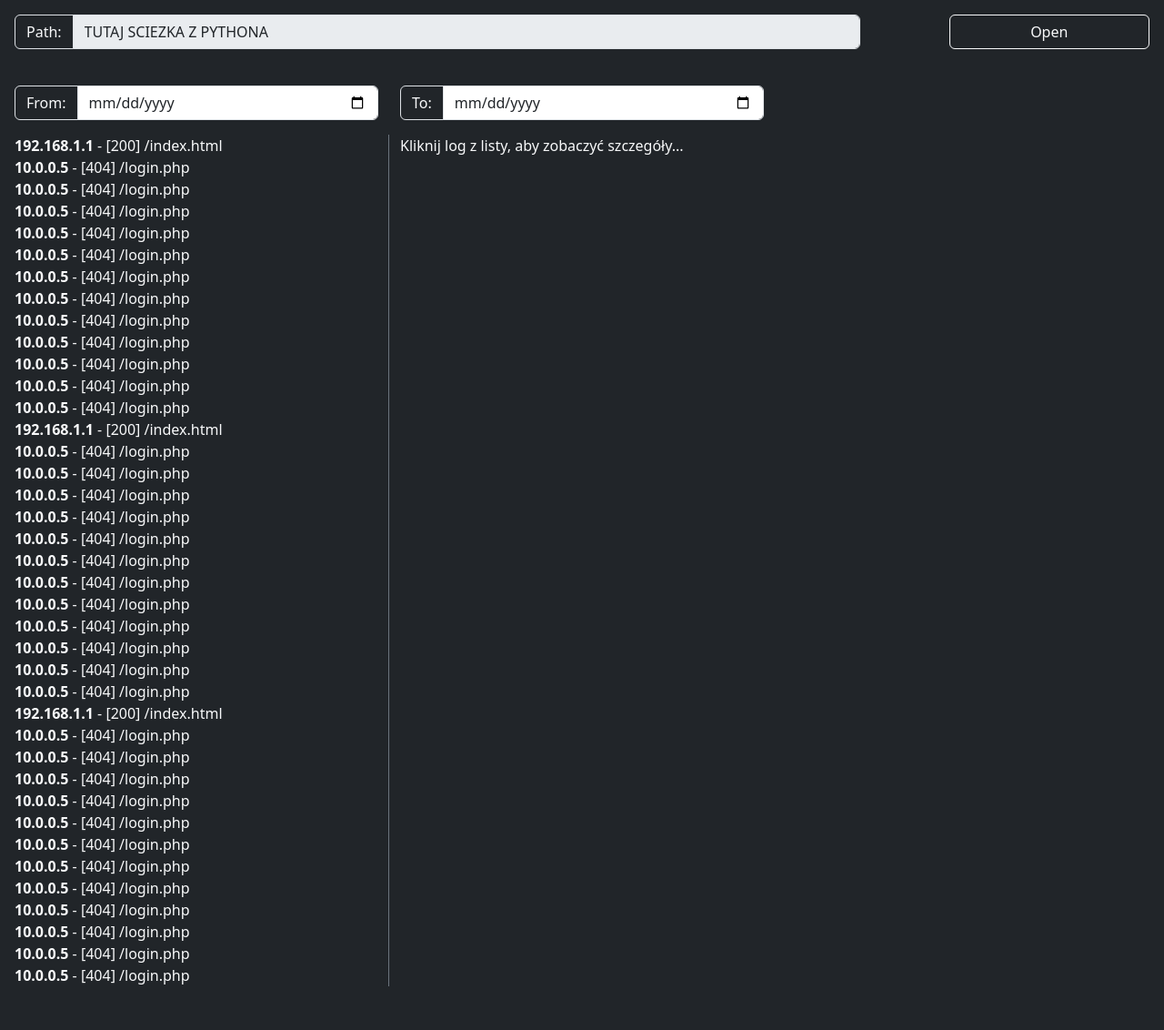
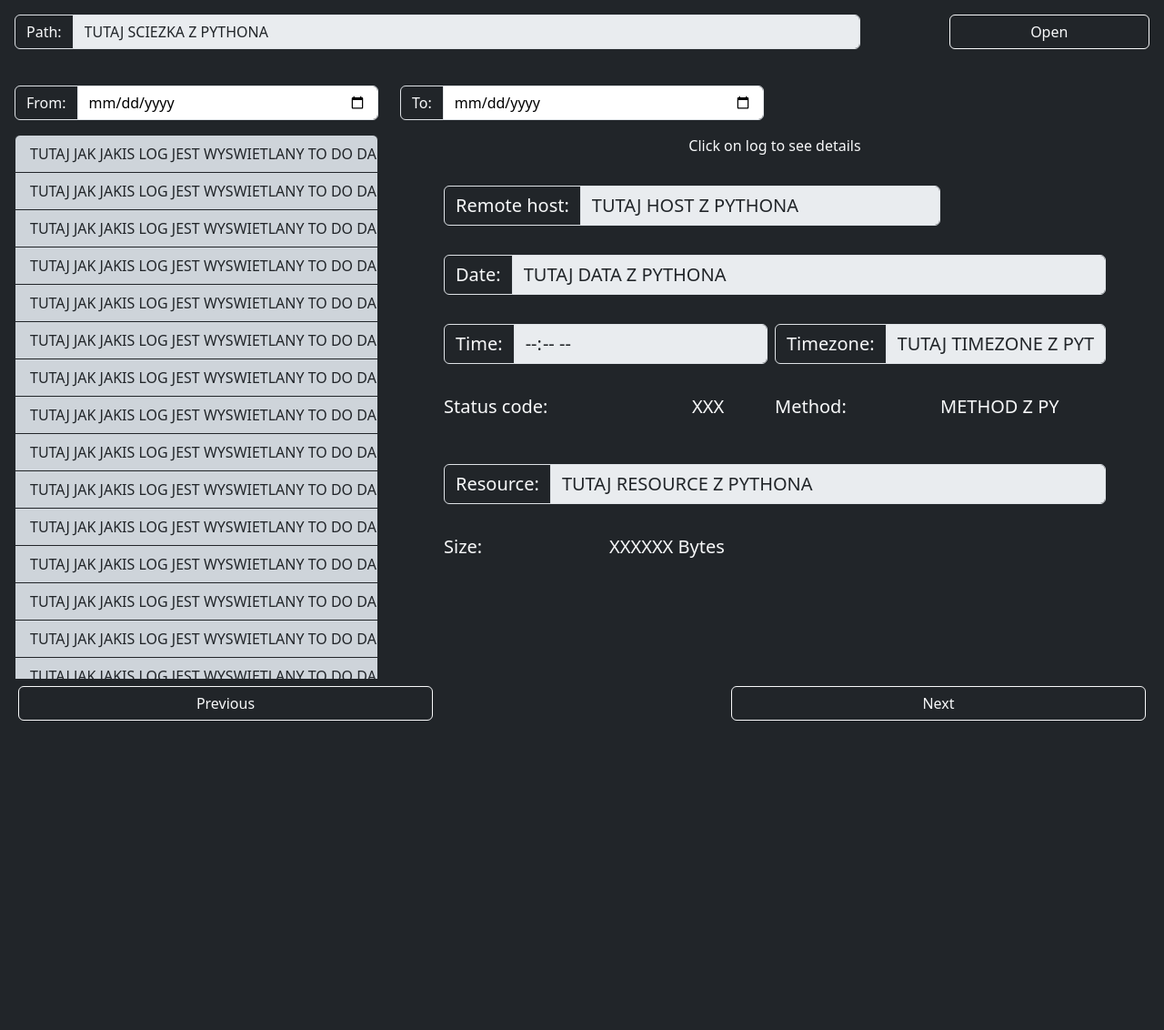
Before and after one commit to Matixy/golinski-zadrozny-grupa-4-jezyki-skryptowe-python, a Flask app: page / in a window 1280 px wide. Shown: the whole page at 91% size. After the commit the page ends 792 px from the top, so only its background shows below. Run offline with Flask 3, Linux system fonts and the light colour scheme; some libraries are stand-ins or nearby versions.

Commit message:
gui update

```diff
--- a/Lista8/src/gui/templates/detail.html
+++ b/Lista8/src/gui/templates/detail.html
@@ -1,13 +1,117 @@
 <div>
-    <h2>Szczegóły Loga</h2>
-    <p><strong>Adres hosta (IP):</strong> {{ log.ip }}</p>
-    <p><strong>Data:</strong> {{ log.data }}</p>
-    <p><strong>Metoda:</strong> {{ log.metoda }}</p>
-    <p><strong>URI:</strong> {{ log.uri }}</p>
+  <div class="d-flex flex-column">
+    <div class="mx-5 my-3">
+      <div class="input-group align-self-start w-75">
+        <span
+          class="input-group-text bg-dark text-light fs-5 fw-medium"
+          id="basic-addon3"
+          >Remote host:</span
+        >
+        <input
+          type="text"
+          class="form-control fs-5"
+          aria-describedby="basic-addon3 basic-addon4"
+          aria-label="log-remote-host"
+          disabled
+          readonly
+          value="TUTAJ HOST Z PYTHONA"
+        />
+      </div>
+    </div>
+    <div class="mx-5 my-3">
+      <div class="input-group align-self-start w-100">
+        <span
+          class="input-group-text bg-dark text-light fs-5 fw-medium"
+          id="basic-addon3"
+          >Date:</span
+        >
+        <input
+          type="text"
+          class="form-control fs-5"
+          aria-describedby="basic-addon3 basic-addon4"
+          aria-label="log-date"
+          disabled
+          readonly
+          value="TUTAJ DATA Z PYTHONA"
+        />
+      </div>
+    </div>
+    <div class="row mx-5 my-3">
+      <div class="col col-6 text-start pe-2 ps-0">
+        <div class="input-group align-self-start">
+          <span
+            class="input-group-text bg-dark text-light fs-5 fw-medium"
+            id="basic-addon3"
+            >Time:</span
+          >
+          <input
+            type="time"
+            class="form-control fs-5"
+            aria-describedby="basic-addon3 basic-addon4"
+            aria-label="log-time"
+            disabled
+            readonly
+            value="TUTAJ TIME Z PYTHONA"
+          />
+        </div>
+      </div>
 
-    <p><strong>Status:</strong>
-        <span style="color: {% if log.status == 200 %}green{% else %}red{% endif %}; font-weight: bold;">
-            {{ log.status }}
-        </span>
-    </p>
+      <div class="col col-6 text-start p-0">
+        <div class="input-group align-self-start col-6">
+          <span
+            class="input-group-text bg-dark text-light fs-5 fw-medium"
+            id="basic-addon3"
+            >Timezone:</span
+          >
+          <input
+            type="text"
+            class="form-control fs-5"
+            aria-describedby="basic-addon3 basic-addon4"
+            aria-label="log-timezone"
+            disabled
+            readonly
+            value="TUTAJ TIMEZONE Z PYTHONA"
+          />
+        </div>
+      </div>
+    </div>
+    <div class="row mx-5 my-3">
+      <div class="col col-6 text-start p-0">
+        <div class="d-flex justify-content-between">
+            <p class="fs-5 fw-medium w-75">Status code:</p>
+            <p class="fs-5 w-25">XXX</p>
+        </div>
+      </div>
+
+      <div class="col col-6 text-start p-0">
+        <div class="d-flex justify-content-between">
+            <p class="fs-5 fw-medium w-50">Method:</p>
+            <p class="fs-5 w-50">METHOD Z PY</p>
+        </div>
+      </div>
+    </div>
+    <div class="mx-5 my-3">
+      <div class="input-group align-self-start w-100">
+        <span
+          class="input-group-text bg-dark text-light fs-5 fw-medium"
+          id="basic-addon3"
+          >Resource:</span
+        >
+        <input
+          type="text"
+          class="form-control fs-5 overflow-auto"
+          aria-describedby="basic-addon3 basic-addon4"
+          aria-label="log-date"
+          disabled
+          readonly
+          value="TUTAJ RESOURCE Z PYTHONA"
+        />
+      </div>
+    </div>
+    <div class="row mx-5 my-3">
+      <div class="text-start d-flex p-0">
+        <p class="fs-5 fw-medium w-25">Size:</p>
+        <p class="fs-5">XXXXXX Bytes</p>
+      </div>
+  </div>
 </div>
--- a/Lista8/src/gui/templates/error.html
+++ b/Lista8/src/gui/templates/error.html
@@ -0,0 +1,10 @@
+<div class="toast active" role="alert" aria-live="assertive" aria-atomic="true">
+  <div class="toast-header bg-danger">
+    <img src="..." class="rounded me-2" alt="...">
+    <strong class="me-auto">ERROR NAME</strong>
+    <button type="button" class="btn-close" data-bs-dismiss="toast" aria-label="Close"></button>
+  </div>
+  <div class="toast-body danger-emphasis">
+    ERROR VALUE
+  </div>
+</div>
--- a/Lista8/src/gui/templates/footer.html
+++ b/Lista8/src/gui/templates/footer.html
@@ -1,11 +1,11 @@
 <div>
   <div class="container-fluid">
     <div class="row">
-			<div class="col-6">
+			<div class="col-6 text-start">
 				<button type="button" class="btn btn-outline-light w-75">Previous</button>
 			</div>
 
-			<div class="col-6">
+			<div class="col-6 text-end">
 				<button type="button" class="btn btn-outline-light w-75">Next</button>
 			</div>
     </div>
--- a/Lista8/src/gui/templates/header.html
+++ b/Lista8/src/gui/templates/header.html
@@ -4,7 +4,7 @@
       <div class="col-9 text-start">
         <div class="input-group align-self-start">
           <span class="input-group-text bg-dark text-light" id="basic-addon3">Path:</span>
-          <input type="text" class="form-control" aria-describedby="basic-addon3 basic-addon4"
+          <input type="text" class="form-control overflow-auto" aria-describedby="basic-addon3 basic-addon4"
           aria-label="path-folder"
           disabled readonly value="TUTAJ SCIEZKA Z PYTHONA"
           >
--- a/Lista8/src/gui/templates/index.html
+++ b/Lista8/src/gui/templates/index.html
@@ -13,12 +13,16 @@
       href="{{ url_for('static', filename='css/bootstrap.min.css') }}"
     />
   </head>
-  <body class="bg-dark text-light p-2  h-100 overflow-hidden">
-    <header class="h-25">{% include 'header.html' %}</header>
+  <body class="bg-dark text-light p-2 vh-100 d-flex flex-column overflow-hidden">
+    <header class="flex-shrink-0">{% include 'header.html' %}</header>
 
-    <main id="master" class="overflow-hidden h-75">
-      <div class="container-fluid p-2 mb-3 h-100">
-         <div class="row text-start mb-3">
+    <aside>
+      {% include 'error.html' %}
+    </aside>
+
+    <main id="master" class="flex-grow-1 overflow-hidden">
+      <div class="container-fluid p-2 h-100 d-flex flex-column">
+         <div class="row text-start mb-3 flex-shrink-0">
               <div class="col-4">
                 <div class="input-group align-self-start">
                   <span
@@ -28,7 +32,7 @@
                   >
                   <input
                     type="date"
-                    class="form-control"
+                    class="form-control text-black"
                     aria-describedby="basic-addon3 basic-addon4"
                     aria-label="data-log-start"
                     value="TUTAJ POCZĄTEK"
@@ -45,7 +49,7 @@
                   >
                   <input
                     type="date"
-                    class="form-control"
+                    class="form-control text-black"
                     aria-describedby="basic-addon3 basic-addon4"
                     aria-label="data-log-end"
                     value="TUTAJ KONIEC DATY"
@@ -54,28 +58,35 @@
               </div>
             </div>
 
-        <div class="row">
-          <div class="d-flex align-items-start flex-column col-4 mb-3 h-100 overflow-auto border-end border-secondary custom-scrollbar">
+        <div class="row flex-grow-1 overflow-hidden">
+          <div class="col-4 h-100 overflow-auto">
+            <div class="d-flex flex-column">
+              <ul class="list-group">
 
-            {% for log_id, log in logi.items() %}
-            <section
-              class=""
-              hx-get="/szczegoly/{{ log_id }}"
-              hx-target="#detail-pane"
-            >
-              <strong>{{ log.ip }}</strong> - [{{ log.status }}] {{ log.uri }}
-            </section>
-            {% endfor %}
+                {% for log_id, log in logi.items() %}
+              <li
+                class="list-group-item text-nowrap overflow-hidden bg-dark-subtle border-bottom border-dark"
+                hx-get="/szczegoly/{{ log_id }}"
+                hx-target="#detail-pane"
+              >
+                TUTAJ JAK JAKIS LOG JEST WYSWIETLANY TO DO DANEGO LI DODAC ACTIVE KLASE{{ log.ip }} - [{{ log.status }}] {{ log.uri }}
+              </li>
+              {% endfor %}
+              </ul>
 
+            </div>
           </div>
 
-          <section id="detail-pane" class="col-8">
-            <p>Kliknij log z listy, aby zobaczyć szczegóły...</p>
+          <section id="detail-pane" class="col-8 h-100 text-center">
+            <p>Click on log to see details</p>
+            <div> {% include 'detail.html' %} </div>
           </section>
         </div>
       </div>
     </main>
 
+    <footer class="">{% include 'footer.html' %}</footer>
+
     <script src="https://unpkg.com/htmx.org@1.9.6"></script>
     <script src="{{ url_for('static', filename='js/bootstrap.bundle.min.js') }}"></script>
   </body>
```
